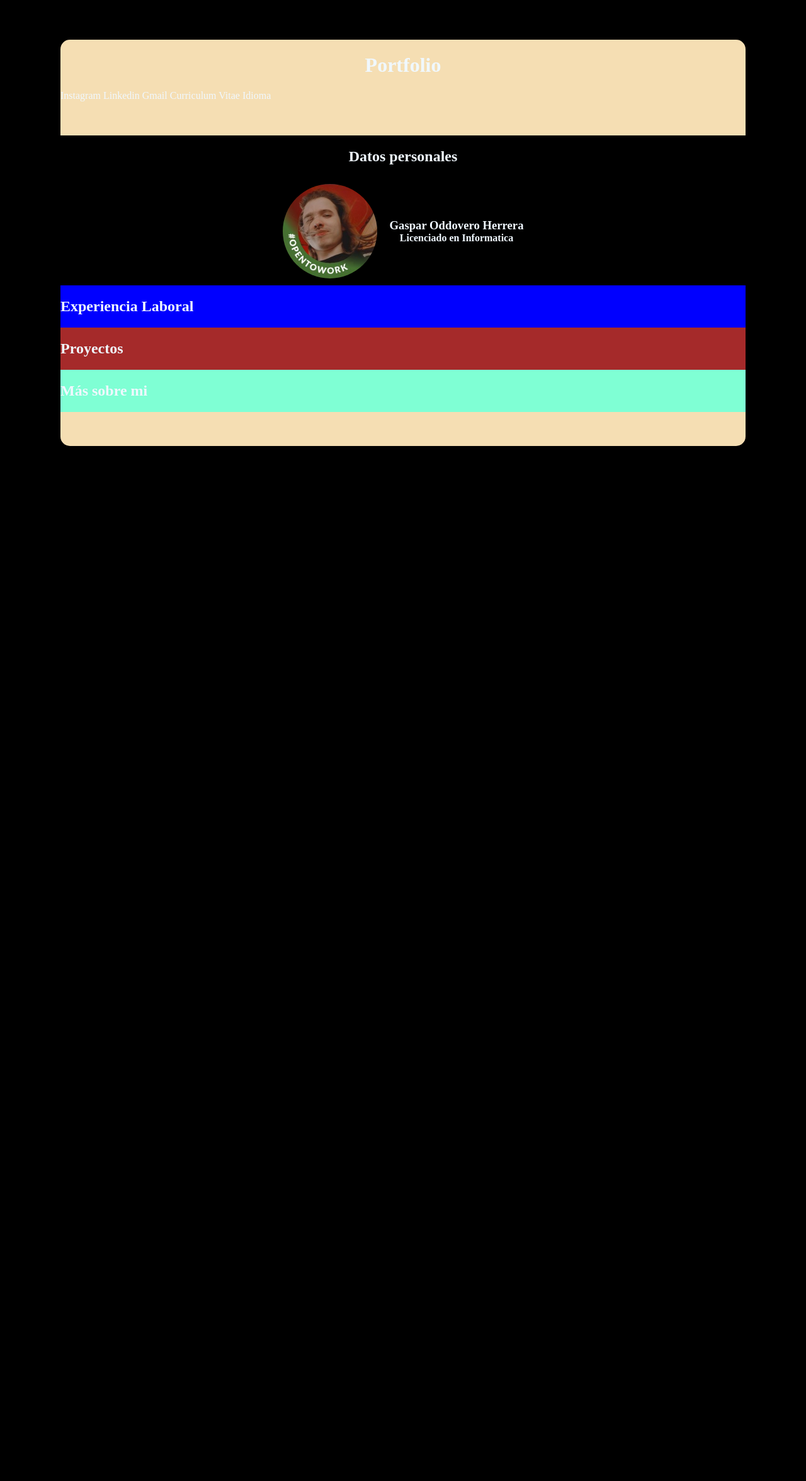
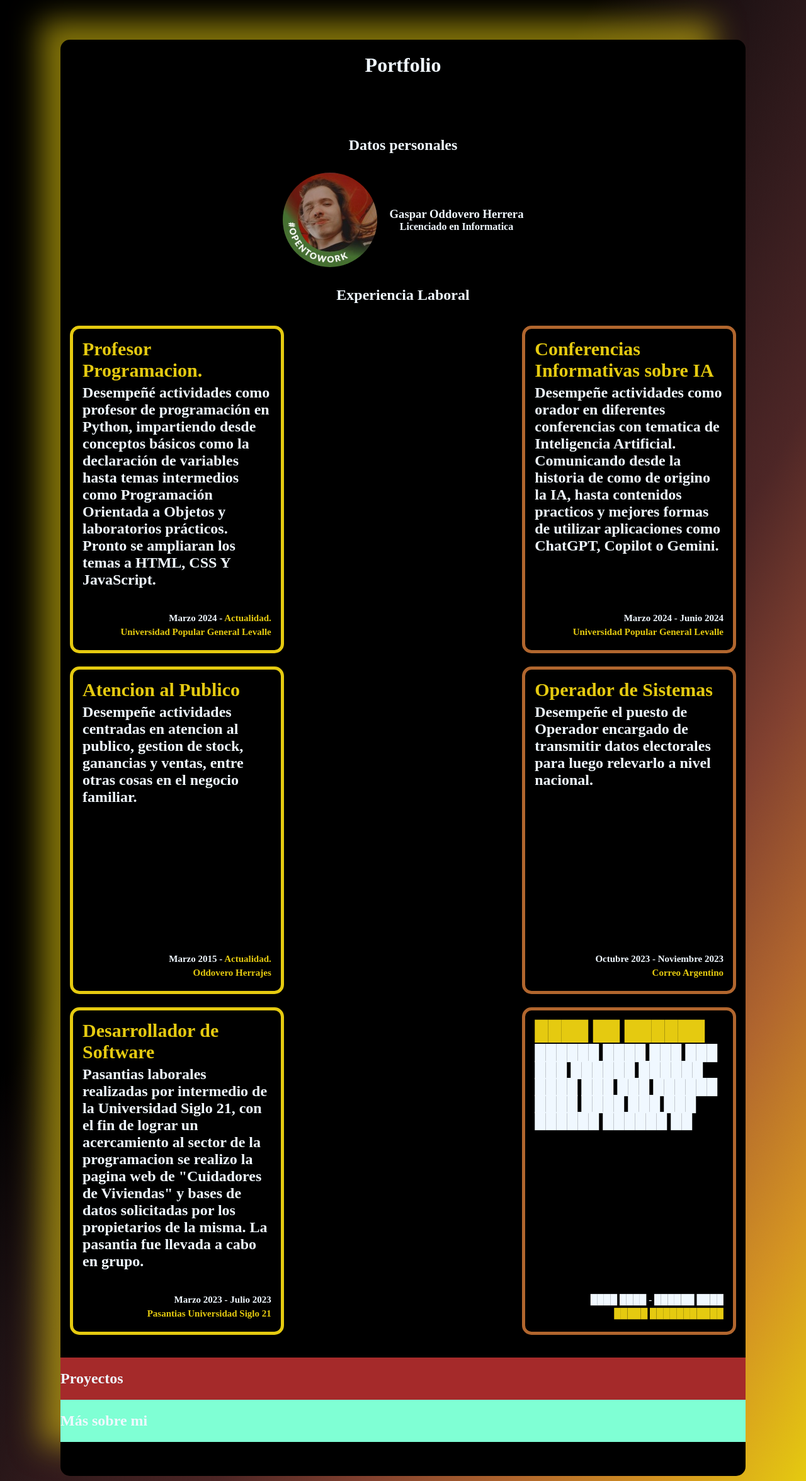
Before and after one commit to GOddovero/portfolio, a PHP site: page / in a window 1280 px wide. Shown: the whole page at 63% size. Before the commit the page ends 708 px from the top, so only its background shows below. Run offline with PHP 8.4, Linux system fonts and the light colour scheme.

Commit message:
experiencia laboral

```diff
--- a/index.html
+++ b/index.html
@@ -13,11 +13,6 @@
     <div class="body_principal">
         <div class="links">
             <h1>Portfolio</h1>
-            <a>Instagram</a>
-            <a>Linkedin</a>
-            <a>Gmail</a>
-            <a>Curriculum Vitae</a>
-            <a>Idioma</a>
         </div>
         <div class="datos_personales">
             <h2>Datos personales</h2>
@@ -32,6 +27,42 @@
         <div class="experiencia_laboral">
             <h2>Experiencia Laboral</h2>
             <div class="contenido_laboral">
+                <div class="contenido_experiencia" id="impar">
+                    <h3 class="titulo_experiencia">Profesor Programacion.</h3>
+                    <h4 class="descripcion_experiencia">Desempeñé actividades como profesor de programación en Python, impartiendo desde conceptos básicos como la declaración de variables hasta temas intermedios como Programación Orientada a Objetos y laboratorios prácticos. Pronto se ampliaran los temas a HTML, CSS Y JavaScript.</h4>
+                    <h5 class="fecha_experiencia">Marzo 2024 - <span style="color: #e5ca10;">Actualidad.</span></h5>
+                    <h6 class="lugar_experiencia">Universidad Popular General Levalle</h6>
+                </div>
+                <div class="contenido_experiencia">
+                    <h3 class="titulo_experiencia">Conferencias Informativas sobre IA</h3>
+                    <h4 class="descripcion_experiencia">Desempeñe actividades como orador en diferentes conferencias con tematica de Inteligencia Artificial. Comunicando desde la historia de como de origino la IA, hasta contenidos practicos y mejores formas de utilizar aplicaciones como ChatGPT, Copilot o Gemini.</h4>
+                    <h5 class="fecha_experiencia">Marzo 2024 - Junio 2024</h5>
+                    <h6 class="lugar_experiencia">Universidad Popular General Levalle</h6>
+                </div>
+                <div class="contenido_experiencia" id="impar">
+                    <h3 class="titulo_experiencia">Atencion al Publico</h3>
+                    <h4 class="descripcion_experiencia">Desempeñe actividades centradas en atencion al publico, gestion de stock, ganancias y ventas, entre otras cosas en el negocio familiar.  </h4>
+                    <h5 class="fecha_experiencia">Marzo 2015 - <span style="color: #e5ca10;"> Actualidad.</span></h5>
+                    <h6 class="lugar_experiencia">Oddovero Herrajes</h6>
+                </div>
+                <div class="contenido_experiencia">
+                    <h3 class="titulo_experiencia">Operador de Sistemas</h3>
+                    <h4 class="descripcion_experiencia">Desempeñe el puesto de Operador encargado de transmitir datos electorales para luego relevarlo a nivel nacional.</h4>
+                    <h5 class="fecha_experiencia">Octubre 2023 - Noviembre 2023</h5>
+                    <h6 class="lugar_experiencia">Correo Argentino</h6>
+                </div>
+                <div class="contenido_experiencia" id="impar">
+                    <h3 class="titulo_experiencia">Desarrollador de Software</h3>
+                    <h4 class="descripcion_experiencia">Pasantias laborales realizadas por intermedio de la Universidad Siglo 21, con el fin de lograr un acercamiento al sector de la programacion se realizo la pagina web de <a href="https://cuidadoresdevivienda.com.ar/" class="a_experiencia">"Cuidadores de Viviendas"</a> y bases de datos solicitadas por los propietarios de la misma. La pasantia fue llevada a cabo en grupo.</h4>
+                    <h5 class="fecha_experiencia">Marzo 2023 - Julio 2023</h5>
+                    <h6 class="lugar_experiencia">Pasantias Universidad Siglo 21</h6>
+                </div>
+                <div class="contenido_experiencia">
+                    <h3 class="titulo_experiencia">████  ██ ██████</h3>
+                    <h4 class="descripcion_experiencia">██████  ████  ███  ███  ███  ██████  ██████ ████  ███  ███  ██████  ████ ████  ███  ███  ██████  ██████ ██</h4>
+                    <h5 class="fecha_experiencia">████  ████  -  ██████  ████</h5>
+                    <h6 class="lugar_experiencia">█████ ███████████</h6>
+                </div>
 
             </div>
         </div>
--- a/styles/styles.css
+++ b/styles/styles.css
@@ -1,19 +1,23 @@
-body{
-    background-color: black;
+body {
+    background-image: linear-gradient(to right bottom, #000000, #000000, #000000, #000000, #000000, #1e1214, #351c1e, #4d2626, #824130, #b1662e, #d49422, #e5ca10);
     color: aliceblue;
 }
 
-.body_principal{
+.body_principal {
     margin: auto;
     display: flex;
     flex-direction: column;
-    background-color: wheat;
+    background-color: black;
     width: 85vw;
     height: 100%;
     border-radius: 15px;
     margin-top: 5%;
+    box-shadow: -41px -39px 47px -9px rgba(229, 202, 16, 0.57);
+    -webkit-box-shadow: -41px -39px 47px -9px rgba(229, 202, 16, 0.57);
+    -moz-box-shadow: -41px -39px 47px -9px rgba(229, 202, 16, 0.57);
 }
-.datos_personales{
+
+.datos_personales {
     margin-top: 5%;
     text-align: center;
     background-color: rgb(0, 0, 0);
@@ -21,7 +25,8 @@ body{
     flex-direction: column;
 
 }
-.contenido_datos{
+
+.contenido_datos {
     margin: auto;
     display: flex;
     align-items: center;
@@ -29,32 +34,111 @@ body{
     margin-top: 10px;
     margin-bottom: 1%;
 }
-.texto_datos{
+
+.texto_datos {
     display: flex;
     flex-direction: column;
 }
-.texto_datos h3 , h4{
+
+.texto_datos h3,
+h4 {
     margin: 0;
     padding: 0;
 
 }
 
-h1{
+h1 {
     text-align: center;
 }
-#img_perfil{
+
+#img_perfil {
     width: 150px;
     height: 150px;
     border-radius: 50%;
 
 }
-.experiencia_laboral{
-    background-color: blue;
-}
-.proyectos{
+
+.proyectos {
     background-color: brown;
 }
-.mas_sobre_mi{
+
+.mas_sobre_mi {
     background-color: aquamarine;
     margin-bottom: 5%;
 }
+
+.experiencia_laboral {
+    background-color: black;
+
+}
+
+.a_experiencia {
+    color: aliceblue;
+    text-decoration: none;
+}
+
+.contenido_laboral {
+    display: flex;
+    flex-wrap: wrap;
+    justify-content: space-between;
+    gap: 2%;
+    padding: 15px;
+}
+
+#impar{
+    border-color: #e5ca10;
+}
+.contenido_experiencia {
+    flex: 1 1 calc(33.333% - 5%);
+    max-width: calc(33.333% - 5%);
+    display: flex;
+    flex-direction: column;
+    justify-content: space-between;
+    height: 60vh;
+    width: 25vw;
+    border: 5px solid;
+    border-radius: 15px;
+    border-color: #b1662e;
+    padding: 15px;
+    margin-bottom: 2%;
+}
+@media (max-width: 768px) {
+    .contenido_experiencia {
+        flex: 1 1 100%;
+        max-width: 100%;
+        height: 36vh;
+    }
+    .descripcion_experiencia{
+        font-size: 5vh;
+        flex-grow: 1;
+    }
+}
+
+.titulo_experiencia{
+    color: #e5ca10;
+    font-size: 30px;
+    margin-bottom: 5px;
+    margin-top: 0;
+    align-self: flex-start;
+}
+
+.descripcion_experiencia{
+    font-size: 3vh;
+    flex-grow: 1;
+}
+.fecha_experiencia{
+    font-size: 15px;
+    margin-bottom: 0;
+    margin-top: 5px;
+    align-self: flex-end;
+}
+.lugar_experiencia{
+    color:#e5ca10;
+    font-size: 15px;
+    margin-bottom: 5px;
+    margin-top: 5px;
+    align-self: flex-end;
+}
+.experiencia_laboral h2 {
+    text-align: center;
+}
```
